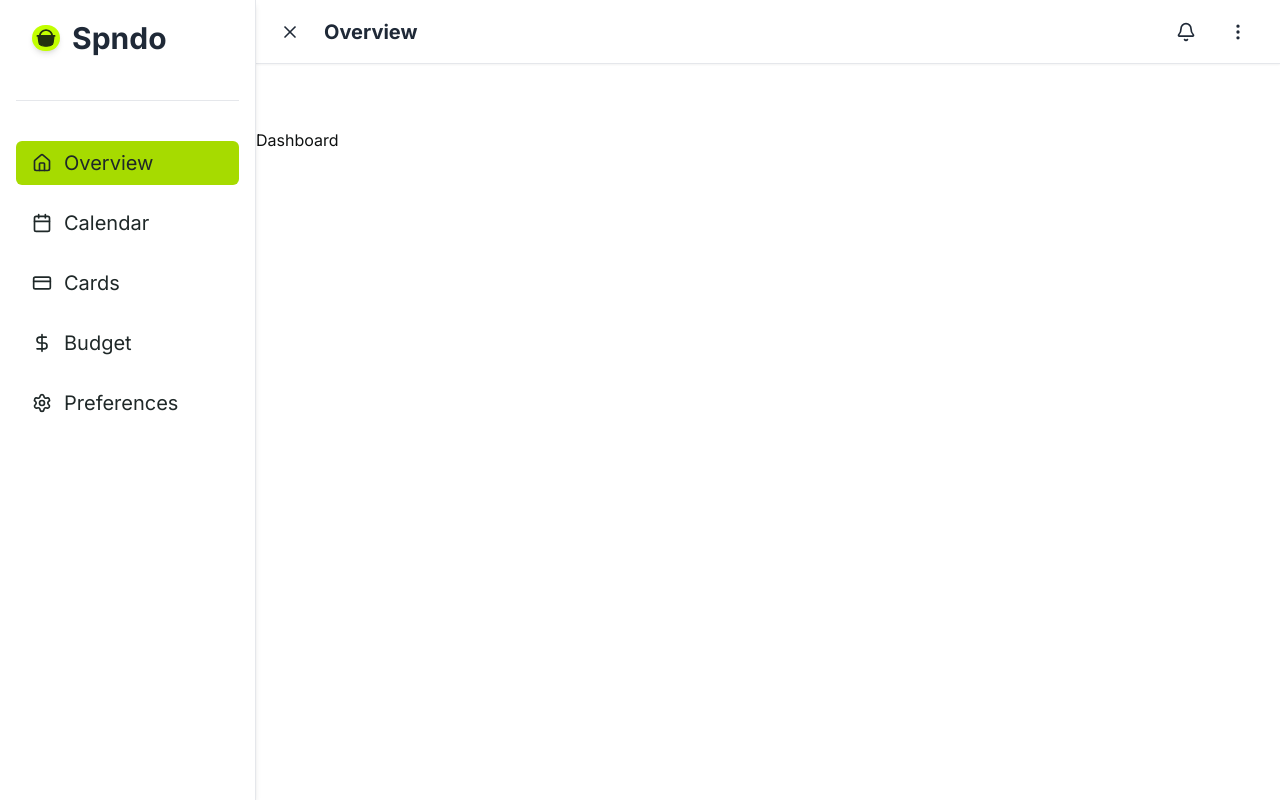
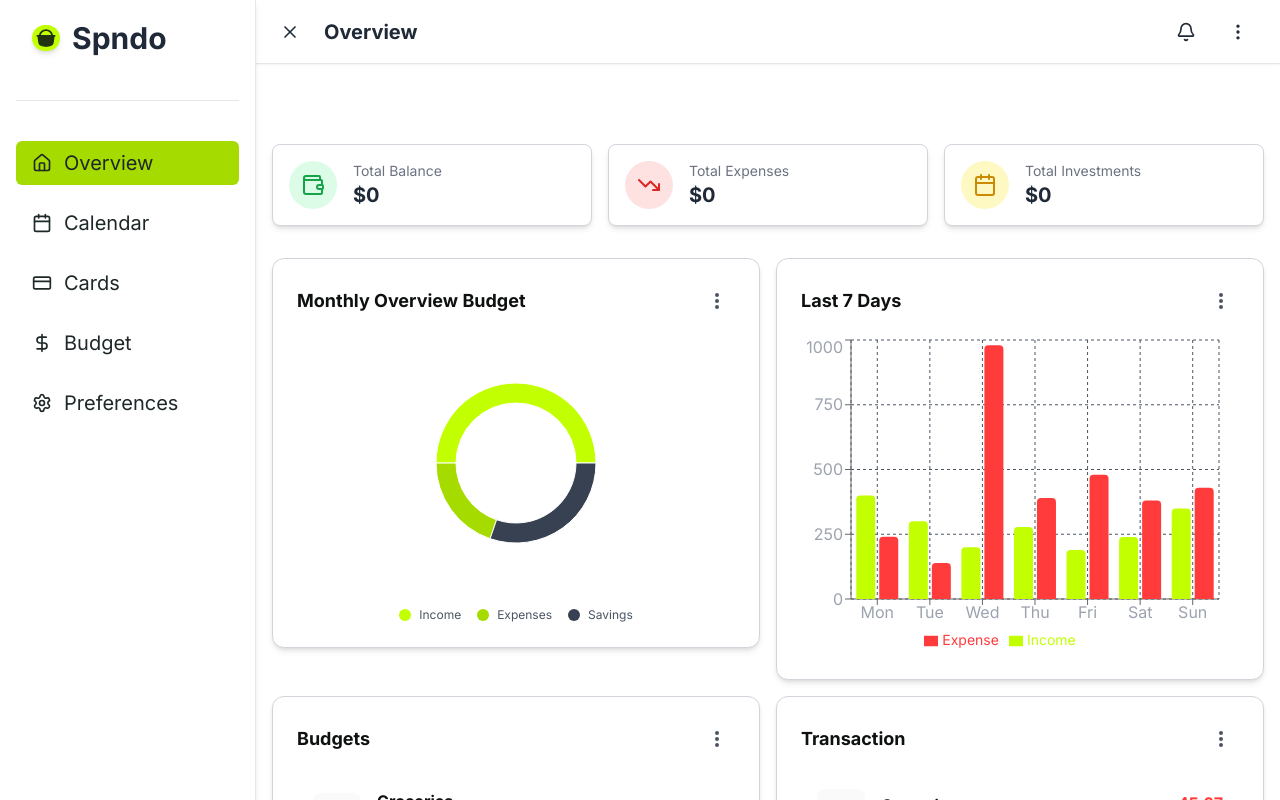
Before and after one commit to Waahguptaji/spndo, a Next.js app in the folder client/: page /dashboard in a window 1280 px wide. Shown: the top 800 px of the page. Built offline with nearby package versions, Linux system fonts and the light colour scheme.

Commit message:
refactor(dashboard): refactor dashboard components according to the figma

```diff
--- a/client/src/app/(app)/dashboard/page.tsx
+++ b/client/src/app/(app)/dashboard/page.tsx
@@ -1,9 +1,42 @@
-import React from 'react'
+import BudgetsWidget from "@/components/dashboard/BudgetsWidget";
+import MonthlyOverviewBudget from "@/components/dashboard/MonthlyOverviewBudget";
+import SummaryWidget from "@/components/dashboard/SummaryWidget";
+import TransactionWidget from "@/components/dashboard/TransactionWidget";
+import WeeklyBarGraphWidget from "@/components/dashboard/WeeklyBarGraphWidget";
+import React from "react";
 
 function Dashboard() {
   return (
-    <div>Dashboard</div>
-  )
+    <div className="p-4 space-y-6">
+      <div className="flex overflow-x-auto gap-4 pb-2 md:grid md:grid-cols-3 md:overflow-visible scrollbar-hide [&::-webkit-scrollbar]:hidden [-ms-overflow-style:none] [scrollbar-width:none]">
+        <SummaryWidget variant="savings" title="Total Balance" amount={0} />
+        <SummaryWidget
+          variant="totalExpenses"
+          title="Total Expenses"
+          amount={0}
+        />
+        <SummaryWidget
+          variant="monthlyExpenses"
+          title="Total Investments"
+          amount={0}
+        />
+      </div>
+      <div className="grid grid-cols-1 md:grid-cols-2 gap-4">
+        <div className="hidden md:block">
+          <MonthlyOverviewBudget />
+        </div>
+        <div className="hidden md:block">
+          <WeeklyBarGraphWidget />
+        </div>
+        <div className="hidden md:block">
+          <BudgetsWidget />
+        </div>
+        <div>
+          <TransactionWidget />
+        </div>
+      </div>
+    </div>
+  );
 }
 
 export default Dashboard;
```
